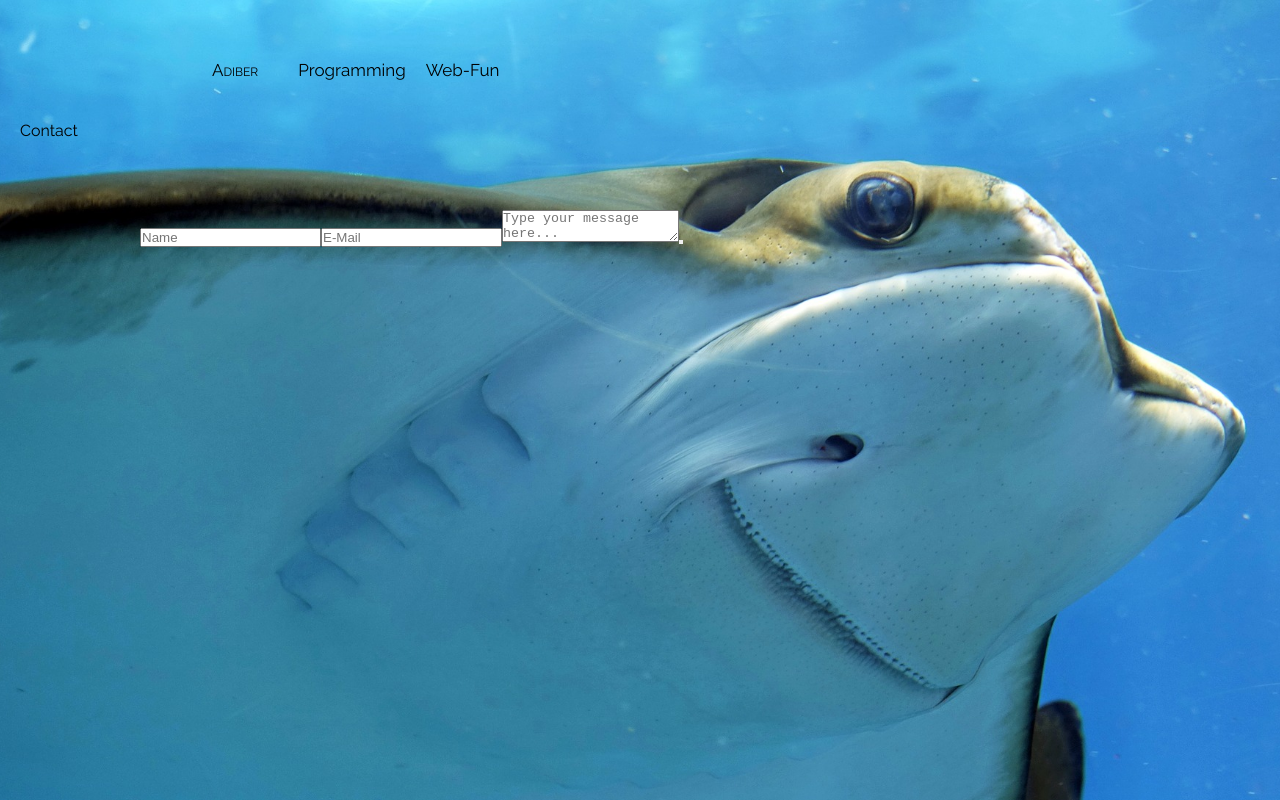
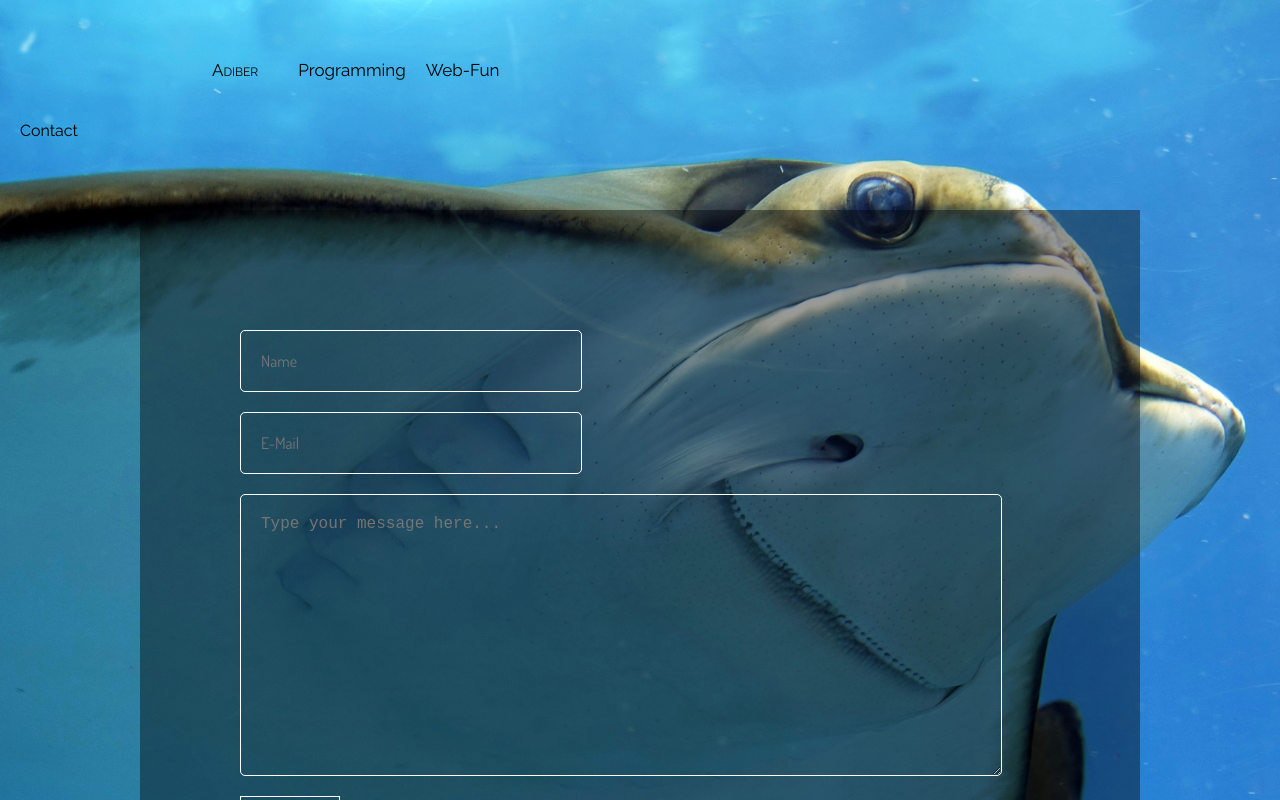
Before and after one commit to 0Adiber/adiber-web, a React (Create React App) app in the folder client/: page /contact in a window 1280 px wide. Shown: the top 800 px of the page. Built offline with nearby package versions, Linux system fonts and the light colour scheme; a web font is replaced by a local one.

Commit message:
21
style

```diff
--- a/client/src/components/Contact/Contact.css
+++ b/client/src/components/Contact/Contact.css
@@ -9,5 +9,51 @@
 }
 
 #contact-form {
+    width: calc(100% - 200px);
+    background-color: rgba(0,0,0,0.4);
+    padding: 100px;
+}
 
+#contact-form input {
+    display: block;
+    margin: 20px 0;
+    padding: 20px;
+    background-color: rgba(0,0,0,0);
+    border-radius: 5px;
+    border: 1px solid white;
+    font-family: 'Dosis', sans-serif;
+    width: 90%;
+    max-width: 300px;
+    font-size: 16px;
+    color: white;
 }
+
+#inMsg {
+    width: 90%;
+    height: 30vh;
+    display: block;
+    background-color: rgba(0,0,0,0);
+    color: white;
+    border: 1px solid white;
+    border-radius: 5px;
+    margin-top: 20px;
+    padding: 20px;
+    font-size: 16px;
+}
+
+#btnSub {
+    background-color: rgba(0,0,0,0);
+    color: white;
+    font-size: 24px;
+    margin-top: 20px;
+    padding: 10px;
+    width: 100px;
+    text-align: center;
+    border: 1px solid white;
+    position: relative;
+    overflow: hidden;;
+}
+
+#btnSub:hover {
+    cursor: pointer;
+}
--- a/client/src/components/Contact/Contact.js
+++ b/client/src/components/Contact/Contact.js
@@ -17,7 +17,7 @@ class Contact extends Component {
     }
 
     postForm() {
-        fetch('/', {
+        fetch('http://localhost:33333/contact', {
             method: 'POST',
             headers: {
                 'Content-Type': 'application/json'
@@ -29,9 +29,17 @@ class Contact extends Component {
                     message: document.getElementById("inMsg").innerText
                 }
             })
+        }).then((response)=> {
+            if(response.status === 200) {
+                console.log("Success");
+                //redirect to home
+                //say that form sent
+            } else {
+                console.log("no Success")
+                //dont redirect to home
+                //say that form not sent
+            }
         });
-        //redirect to home
-        //say that form sent
     }
 
     render() {
@@ -40,12 +48,12 @@ class Contact extends Component {
                 <div className="inner-content" id="setThisBg">
                     <div id="wrap-this-shit">
                         <div className="content-wrap-in">
-                            <form id="contact-form">
+                            <div id="contact-form">
                                 <input id="inName" type="text" name="name" required placeholder="Name"/>
                                 <input id="inMail" type="text" name="email" required placeholder="E-Mail"/>
                                 <textarea id="inMsg" type="text" name="msg" required placeholder="Type your message here..."/>
-                                <button name="submit" onclick={this.postForm}></button>
-                            </form>
+                                <button name="submit" id="btnSub" onClick={this.postForm}>Send</button>
+                            </div>
                         </div>
                     </div>
                 </div>
--- a/package.json
+++ b/package.json
@@ -12,6 +12,8 @@
   "author": "",
   "license": "ISC",
   "dependencies": {
-    "concurrently": "^4.1.0"
+    "colors": "^1.3.3",
+    "concurrently": "^4.1.0",
+    "mysql": "^2.17.1"
   }
 }
```
Also changed, not shown: 2 other files (tests, documents, lock files or other folders).
